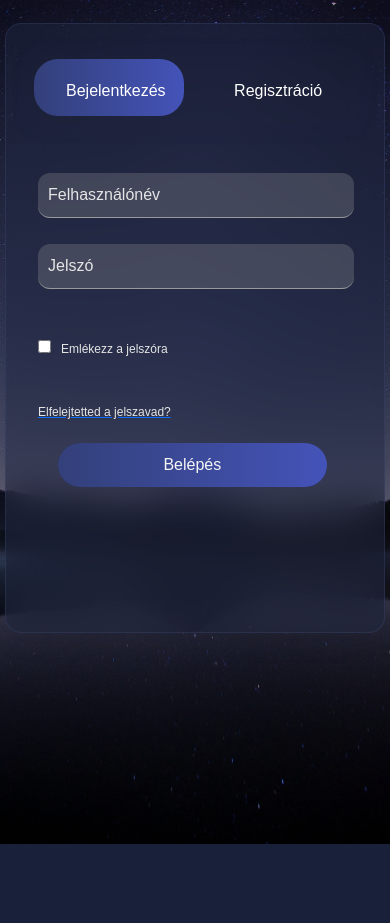
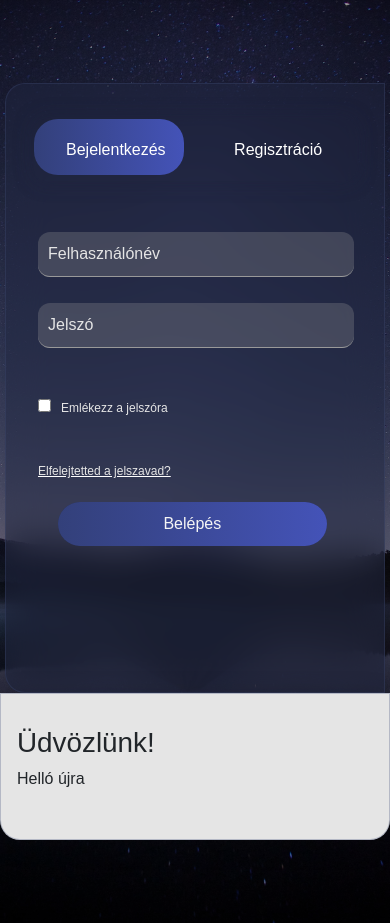
Before and after one commit to Zsolti145/HungaroDev, a PHP site: page / in a window 390 px wide. Before the commit the page ends 844 px from the top, so only its background shows below. Run offline with PHP 8.4, Linux system fonts and the light colour scheme.

Commit message:
Fejelsztett file feltöltés,reg form kinézet fejlesztése

```diff
--- a/index.php
+++ b/index.php
@@ -17,7 +17,7 @@
     <title>HungaroDev</title>
 </head>
 
-<body>
+<body class="index">
     <div class="site">
 
         <section class="form-box ">
@@ -71,24 +71,43 @@
 
     </form>
     </div>
+    </section>
+    <div class="form-sidepanel">
+        <div id="info1" class="info1">
+            <h1>Üdvözlünk!</h1>
+            <p>Helló újra</p>
 
-    </section>
+        </div>
+        <div id="info2" class="info2" hidden>
+            <h1>Regisztrálj!</h1>
+            <p style="font-size: 1.2rem";">Ha még nem rendelkezél felhasználói fiókkal,akkor most létre hozhatod a sajátodat még ma!</p>
+
+        </div>
+    </div>
+
     </div>
     <script>
         var x = document.getElementById("login");
         var y = document.getElementById("register");
         var z = document.getElementById("btn");
+        var info1 = document.getElementById("info1");
+        var info2 = document.getElementById("info2");
 
         function login() {
             x.style.left = "0px";
             y.style.left = "450px";
             z.style.left = "0";
+            info1.hidden = false;
+            info2.hidden = true
         }
 
         function register() {
             x.style.left = "-400px";
             y.style.left = "0px";
             z.style.left = "170px";
+            info1.hidden = true;
+            info2.hidden = false;
+
         }
     </script>
 
--- a/style.css
+++ b/style.css
@@ -3,25 +3,51 @@
   padding: 0;
   font-family: "Montserrat", sans-serif;
 }
-.site {
+body.index {
   height: 100%;
   width: 100%;
-  background-image: linear-gradient(rgba(0, 0, 0, 0.4), rgba(0, 0, 0, 0.4)),
-    url("sky2.jpg");
+  background-image: linear-gradient(rgba(0, 0, 0, 0.4), rgba(0, 0, 0, 0.4)), url("sky2.jpg");
   background-position: center;
   background-size: cover;
-  position: absolute;
 }
+body.home {
+ background-image: none;
+}
+
+.site {
+  margin: 83px auto;
+  display: flex;
+  flex-wrap: wrap;
+  justify-content: center;
+  align-content: center;
+}
+.form-sidepanel {
+  background-color: #e5e5e5;
+  box-shadow: 0 4px 30px rgba(0, 0, 0, 0.1);
+  backdrop-filter: blur(20px);
+  -webkit-backdrop-filter: blur(12px);
+  border: 1px solid rgba(66, 82, 124, 0.3);
+  padding: 2rem 1rem;
+  width: 24%;
+  border-radius: 0 20px 20px 0;
+}
+@media (max-width: 560px) {
+  .form-sidepanel {
+    width: 100%;
+    height: auto;
+    border-radius: 0 0 20px 20px;
+  }
+}
+
 .form-box {
   width: 380px;
   height: 610px;
   position: relative;
-  margin: 6% auto;
   padding: 5px;
   overflow: hidden;
   border-radius: 20px;
   background: rgb(32 38 64 / 46%);
-  border-radius: 16px;
+  border-radius: 20px 0 0 20px;
   box-shadow: 0 4px 30px rgba(0, 0, 0, 0.1);
   backdrop-filter: blur(20px);
   -webkit-backdrop-filter: blur(12px);
@@ -34,6 +60,16 @@
   border-radius: 10px;
   width: 322px;
 }
+#formFile::-webkit-file-upload-button{
+  background: linear-gradient(90deg, #33407a, #4453b8);
+  border: none;
+
+  color: whitesmoke;
+  border-radius: 0px;
+  cursor: pointer;
+}
+
+
 .toggle-btn {
   padding: 1.2rem 2rem;
   cursor: pointer;
@@ -118,4 +154,5 @@
 
 a {
   text-decoration: none;
+  color: #fff!important;
 }
```
Also changed, not shown: function.php (+13 -25 lines), home.css (+4 -4 lines), home.php (+15 -16 lines), upload.php (+44 -15 lines), user.php (+27 -29 lines).
